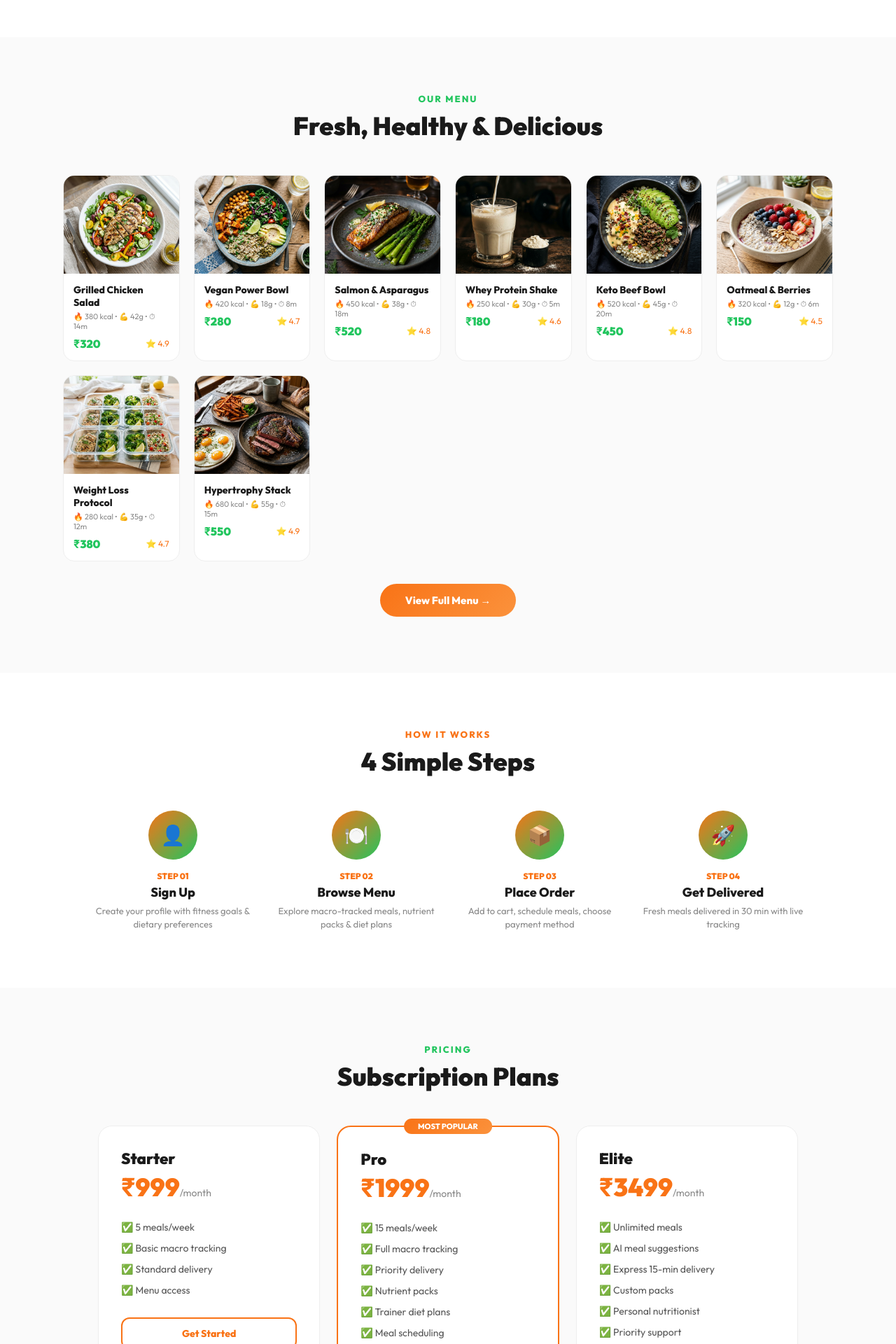
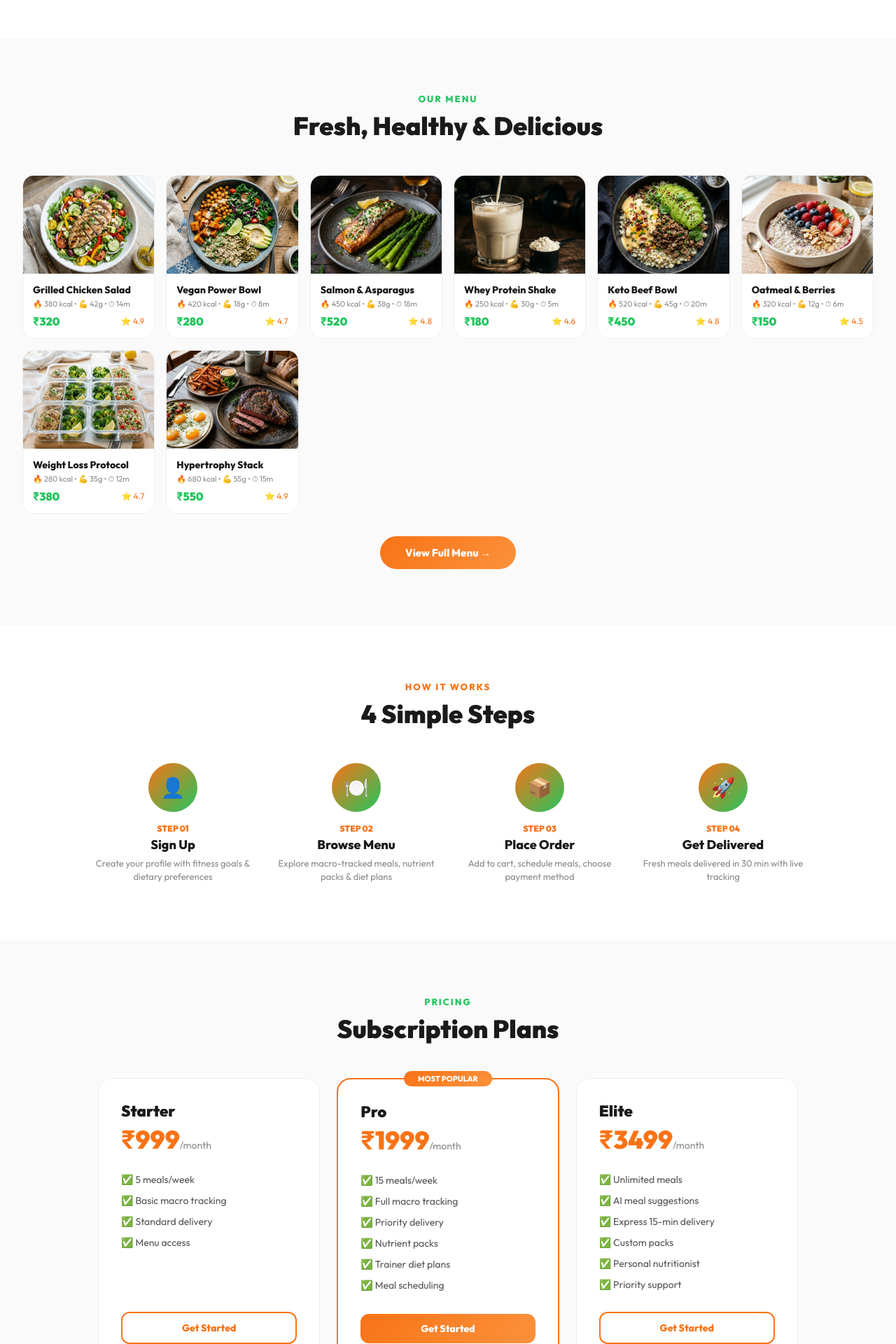
Before and after one commit to suresh007-bash/gymuii, a React (Vite) app: page / in a window 1280 px wide. Shown: the part 1440-3360 px from the top of the page at 70% size. Built offline with nearby package versions, Linux system fonts and the light colour scheme.

Commit message:
fix: landing page pricing button alignment and full-width menu grid
- Align Get Started buttons at bottom of pricing cards using flex-column + marginTop:auto
- Make menu preview section full-width (removed maxWidth:1100)
- Show all menu items instead of only first 8

```diff
--- a/src/pages/LandingPage.jsx
+++ b/src/pages/LandingPage.jsx
@@ -99,14 +99,14 @@ export default function LandingPage() {
       </section>
 
       {/* ═══ MENU PREVIEW ═══ */}
-      <section id="menu" style={{ padding: 'clamp(40px, 8vw, 80px) clamp(16px, 4vw, 40px)', background: '#fafafa' }}>
-        <div style={{ maxWidth: 1100, margin: '0 auto' }}>
+      <section id="menu" style={{ padding: 'clamp(40px, 8vw, 80px) clamp(16px, 4vw, 32px)', background: '#fafafa' }}>
+        <div style={{ width: '100%' }}>
           <div style={{ textAlign: 'center', marginBottom: 48 }}>
             <div style={{ fontSize: 13, fontWeight: 800, color: '#22c55e', letterSpacing: 2, marginBottom: 8 }}>OUR MENU</div>
             <h2 style={{ fontSize: 36, fontWeight: 900, marginBottom: 12 }}>Fresh, Healthy & Delicious</h2>
           </div>
-          <div style={{ display: 'grid', gridTemplateColumns: 'repeat(auto-fit, minmax(min(100%, 150px), 1fr))', gap: 20 }}>
-            {MENU_ITEMS.slice(0, 8).map(item => (
+          <div style={{ display: 'grid', gridTemplateColumns: 'repeat(auto-fill, minmax(180px, 1fr))', gap: 16 }}>
+            {MENU_ITEMS.map(item => (
               <div key={item.id} style={{ background: '#fff', borderRadius: 16, overflow: 'hidden', border: '1px solid #eee', transition: 'transform 0.3s' }}
                 onMouseEnter={e => e.currentTarget.style.transform = 'translateY(-4px)'} onMouseLeave={e => e.currentTarget.style.transform = 'none'}>
                 <img src={item.image} alt={item.name} style={{ width: '100%', height: 140, objectFit: 'cover' }} />
@@ -154,15 +154,15 @@ export default function LandingPage() {
           </div>
           <div style={{ display: 'grid', gridTemplateColumns: 'repeat(auto-fill, minmax(280px, 1fr))', gap: 24 }}>
             {PLANS.map((p, i) => (
-              <div key={i} style={{ background: '#fff', borderRadius: 20, padding: 32, border: p.popular ? '2px solid #f97316' : '1px solid #eee', position: 'relative', transition: 'transform 0.3s' }}
+              <div key={i} style={{ background: '#fff', borderRadius: 20, padding: 32, border: p.popular ? '2px solid #f97316' : '1px solid #eee', position: 'relative', transition: 'transform 0.3s', display: 'flex', flexDirection: 'column' }}
                 onMouseEnter={e => e.currentTarget.style.transform = 'translateY(-4px)'} onMouseLeave={e => e.currentTarget.style.transform = 'none'}>
                 {p.popular && <div style={{ position: 'absolute', top: -12, left: '50%', transform: 'translateX(-50%)', background: 'linear-gradient(135deg, #f97316, #fb923c)', color: '#fff', padding: '4px 20px', borderRadius: 20, fontSize: 11, fontWeight: 800 }}>MOST POPULAR</div>}
                 <h3 style={{ fontSize: 22, fontWeight: 900, marginBottom: 4 }}>{p.name}</h3>
                 <div style={{ marginBottom: 20 }}><span style={{ fontSize: 36, fontWeight: 900, color: '#f97316' }}>₹{p.price}</span><span style={{ color: '#888', fontSize: 14 }}>{p.period}</span></div>
-                <ul style={{ listStyle: 'none', padding: 0, marginBottom: 24 }}>
+                <ul style={{ listStyle: 'none', padding: 0, marginBottom: 24, flex: 1 }}>
                   {p.features.map((f, j) => (<li key={j} style={{ fontSize: 14, padding: '6px 0', color: '#555', display: 'flex', alignItems: 'center', gap: 8 }}>✅ {f}</li>))}
                 </ul>
-                <Link to="/register" style={{ display: 'block', textAlign: 'center', padding: '12px 0', background: p.popular ? 'linear-gradient(135deg, #f97316, #fb923c)' : '#fff', color: p.popular ? '#fff' : '#f97316', border: p.popular ? 'none' : '2px solid #f97316', borderRadius: 12, fontWeight: 800, fontSize: 14, textDecoration: 'none' }}>Get Started</Link>
+                <Link to="/register" style={{ display: 'block', textAlign: 'center', padding: '12px 0', background: p.popular ? 'linear-gradient(135deg, #f97316, #fb923c)' : '#fff', color: p.popular ? '#fff' : '#f97316', border: p.popular ? 'none' : '2px solid #f97316', borderRadius: 12, fontWeight: 800, fontSize: 14, textDecoration: 'none', marginTop: 'auto' }}>Get Started</Link>
               </div>
             ))}
           </div>
```
